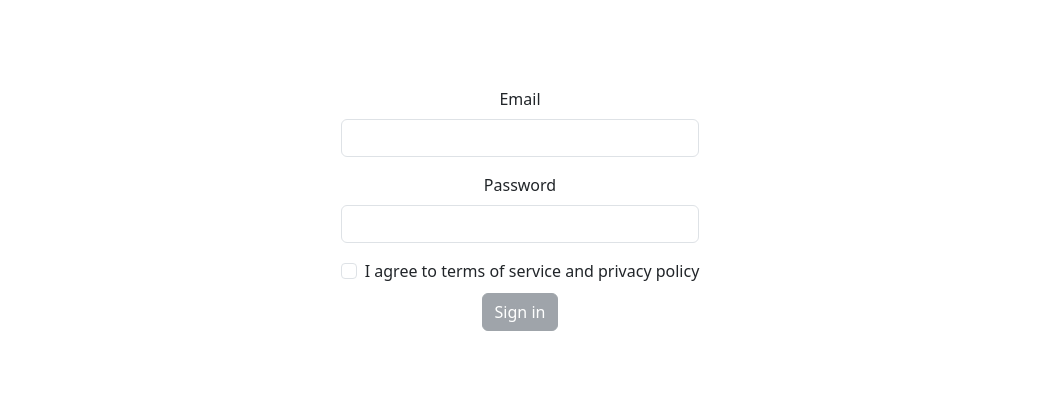
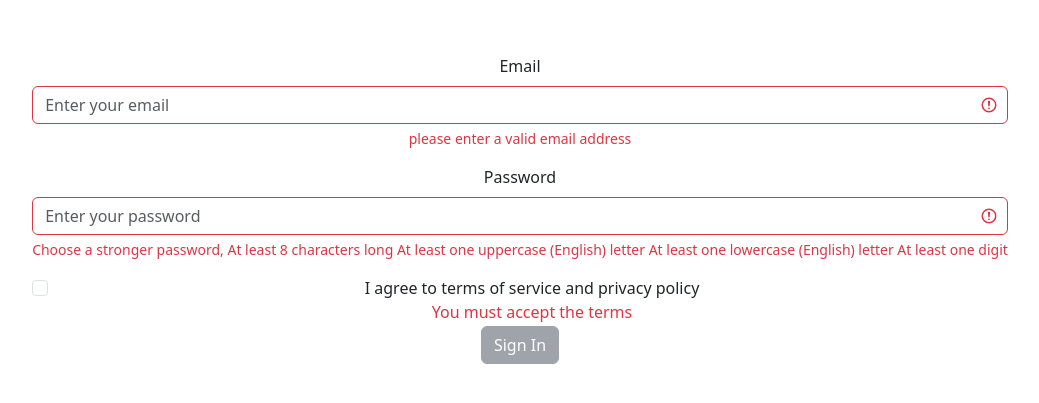
Before and after one commit to ahmetkvs/wit-sprint-7-4-1, a React (Vite) app: page / in a window 1280 px wide. Shown: the part 183-586 px from the top of the page, without its empty margins (120-1159 px from the left). Built offline with nearby package versions, Linux system fonts and the light colour scheme.

Commit message:
React18 ve react-router 5.2 uyumsuzlugu cozuldu react router5.3 e gecildi

```diff
--- a/package.json
+++ b/package.json
@@ -14,7 +14,7 @@
     "bootstrap": "^5.3.3",
     "react": "^18.3.1",
     "react-dom": "^18.3.1",
-    "react-router-dom": "^5.2.0",
+    "react-router-dom": "^5.3.3",
     "reactstrap": "^9.2.3"
   },
   "devDependencies": {
--- a/src/App.jsx
+++ b/src/App.jsx
@@ -5,13 +5,21 @@ import '../node_modules/bootstrap/dist/css/bootstrap.min.css'
 import './App.css'
 import { Button } from 'reactstrap';
 import Login from './components/Login'
+import { Switch, Route, BrowserRouter, useHistory } from 'react-router-dom';
+import Success from './components/Success'
+import Error from './components/Error'
 
 function App() {
 
-
   return (
     <>
-      <Login/>
+      <BrowserRouter>
+        <Switch>
+          <Route exact path="/"><Login/></Route>
+          <Route path="/error"><Error/></Route>
+          <Route path="/success"><Success/></Route>
+        </Switch>
+      </BrowserRouter>
     </>
   )
 }
--- /dev/null
+++ b/src/components/Error.jsx
@@ -0,0 +1,5 @@
+export default function Error(){
+    return (
+        <p>Error</p>
+    );
+}
--- a/src/components/Login.jsx
+++ b/src/components/Login.jsx
@@ -10,7 +10,7 @@ import {
 import { useHistory } from 'react-router-dom';
 import axios from "axios";
 
-const initalForm = {
+const initialForm = {
     email: '',
     password: '',
     terms: false,
@@ -22,31 +22,107 @@ const errorMessages = {
     At least 8 characters long
     At least one uppercase (English) letter
     At least one lowercase (English) letter
-    At least one digit
-    At least one special charcter`,
+    At least one digit`,
 };
 
-const strongPasswordRegex = /^(?=.*?[A-Z])(?=.*?[a-z])(?=.*?[0-9])(?=.*?[#?!@$%^&*-]).{8,}$/;
+const strongPasswordRegex = /^(?=.*?[A-Z])(?=.*?[a-z])(?=.*?[0-9]).{8,}$/;
 const emailRegex = /^[a-zA-Z0-9._%+-]+@[a-zA-Z0-9.-]+\.[a-zA-Z]{2,}$/;
 
 export default function Login() {
+    let history = useHistory();
+    const [formData, setFormData] = useState(initialForm);
+    const [errors, setErrors] = useState({});
+    const [isValid, setIsValid] = useState({});
+
+    useEffect(() => {
+        const newErrors = {};
+        if (!emailRegex.test(formData.email)) {
+          newErrors.email = errorMessages.email;
+        }
+        if (!strongPasswordRegex.test(formData.password)){
+          newErrors.password = errorMessages.password;
+        }
+        if (!formData.terms) {
+          newErrors.terms = 'You must accept the terms';
+        }
+        setErrors(newErrors);
+        setIsValid(Object.keys(newErrors).length === 0);
+    }, [formData]);
+
+    const handleChange = (event) => {
+        let { name, value, type, checked } = event.target;
+        value = (type === 'checkbox') ? checked : value;
+        setFormData({...formData, [name]: value});
+        //console.log(value)
+    };
+
+    const handleSubmit = (event) => {
+        event.preventDefault();
+        if (!isValid) return;
+    /*Denemek için
+    "password": "Hs9FVCKFrqf1mdH",
+    "email": "Marcelo89@yahoo.com",
+    */
+        axios
+          .get('https://6540a96145bedb25bfc247b4.mockapi.io/api/login')
+          .then((res) => {
+            const user = res.data.find(
+              (item) => item.password ===formData.password && item.email === formData.email
+            );
+            if (user) {
+              setFormData(initialForm);
+              history.push('/success');
+            } else {
+              history.push('/error');
+            }
+        });
+    };
 
         return (
-        <Form>
+            <Form onSubmit={handleSubmit}>
               <FormGroup>
-                <Label>Email</Label>
-                <Input></Input>
+                <Label for="exampleEmail">Email</Label>
+                <Input
+                  id="exampleEmail"
+                  name="email"
+                  placeholder="Enter your email"
+                  type="email"
+                  onChange={handleChange}
+                  value={formData.email}
+                  invalid={!!errors.email}
+                />
+                {errors.email && <FormFeedback>{errors.email}</FormFeedback>}
               </FormGroup>
               <FormGroup>
-                <Label>Password</Label>
-                <Input></Input>
+                <Label for="examplePassword">Password</Label>
+                <Input
+                  id="examplePassword"
+                  name="password"
+                  placeholder="Enter your password"
+                  type="password"
+                  onChange={handleChange}
+                  value={formData.password}
+                  invalid={!!errors.password}
+                />
+                {errors.password && <FormFeedback>{errors.password}</FormFeedback>}
               </FormGroup>
               <FormGroup check>
-                <Label>I agree to terms of service and privacy policy</Label>
-                <Input type ="checkbox"></Input>
+                <Input
+                  id="terms"
+                  name="terms"
+                  checked={formData.terms}
+                  type="checkbox"
+                  onChange={handleChange}
+                />{' '}
+                <Label htmlFor="terms" check>
+                  I agree to terms of service and privacy policy
+                </Label>
+                {errors.terms && <div className="text-danger">{errors.terms}</div>}
               </FormGroup>
               <FormGroup>
-                <Button disabled={true}>Sign in</Button>
+                <Button disabled={!isValid}>
+                  Sign In
+                </Button>
               </FormGroup>
             </Form>
           );
--- a/src/components/Success.jsx
+++ b/src/components/Success.jsx
@@ -0,0 +1,5 @@
+export default function Success(){
+    return (
+        <p>Success</p>
+    );
+}
```
Also changed, not shown: 1 other file (tests, documents, lock files or other folders). Lines whose indentation alone changed are shown as unchanged.
